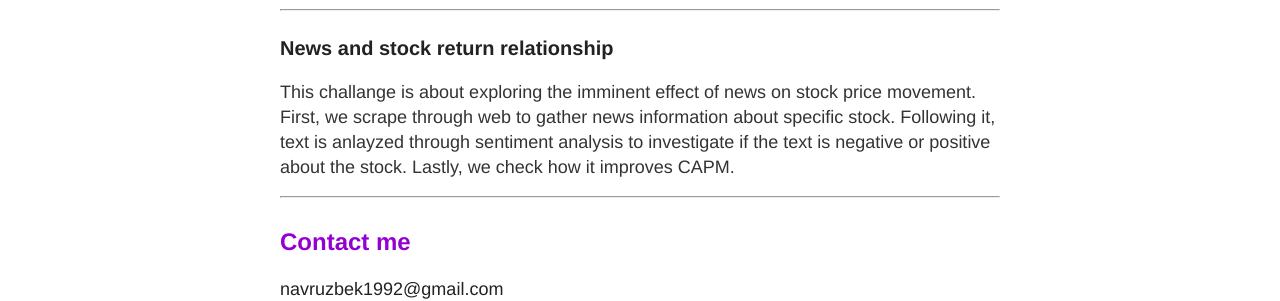
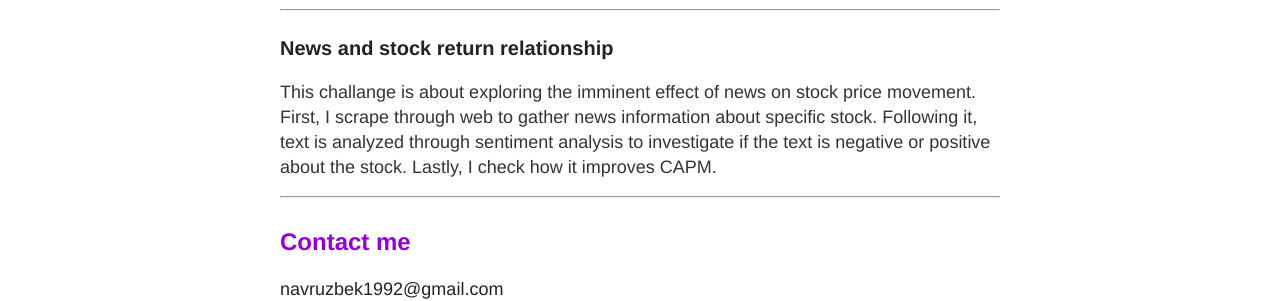
Before and after one commit to navruzbek1992/data_challenge, a Jekyll site: the page built from projects.md, in a window 1280 px wide. Shown: the part 1268-1569 px from the top of the page. Built offline with Jekyll 4.4.1, drawn with Linux system fonts in a browser that asks for light colours; nearby versions of some CDN libraries.

Commit message:
Update projects.md

```diff
--- a/projects.md
+++ b/projects.md
@@ -20,9 +20,9 @@
 
 ***
 
-### [News and stock return relationship](/projects/project3.nb.html)
+### [News and stock return relationship](/projects/news_and_boeing_stocks.html)
 
-This challange is about exploring the imminent effect of news on stock price movement. First, we scrape through web to gather news information about specific stock. Following it, text is anlayzed through sentiment analysis to investigate if the text is negative or positive about the stock. Lastly, we check how it improves CAPM.
+This challange is about exploring the imminent effect of news on stock price movement. First, I scrape through web to gather news information about specific stock. Following it, text is analyzed through sentiment analysis to investigate if the text is negative or positive about the stock. Lastly, I check how it improves CAPM.
 
 ***
 
```
